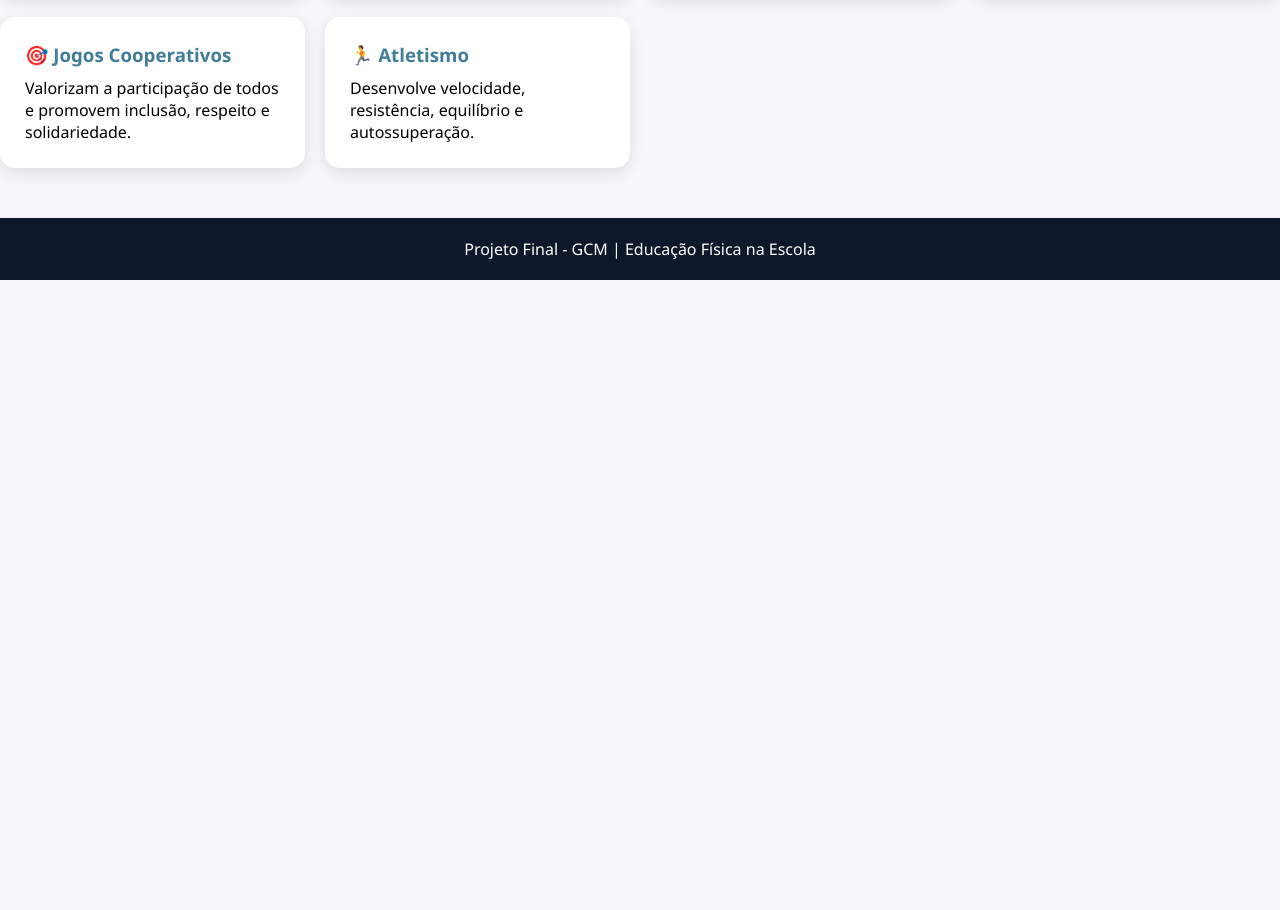
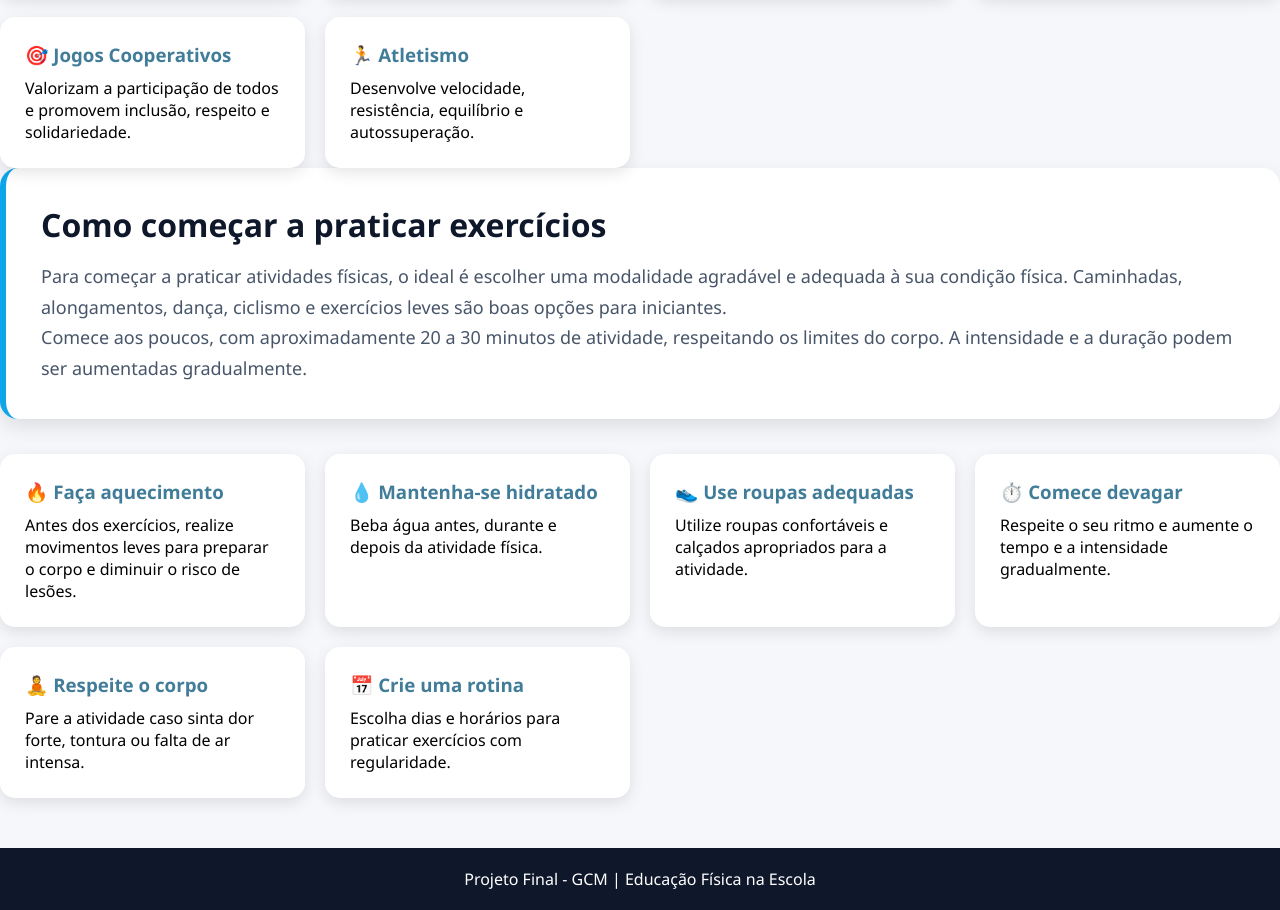
Before and after one commit to Gerencia-de-configuracao-e-mudancas/projeto-final-educacao-fisica-escolar, a plain HTML site: page esportes.html in a window 1280 px wide. Shown: the part 804-1714 px from the top of the page. Before the commit the page ends 1084 px from the top, so only its background shows below. Drawn offline with Linux system fonts and the light colour scheme.

Commit message:
ISSUE-14: Foram adicionadas recomendações para iniciantes, aquecimento, hidratação e prática segura de atividades físicas.

```diff
--- a/esportes.html
+++ b/esportes.html
@@ -67,7 +67,66 @@
       <p>Desenvolve velocidade, resistência, equilíbrio e autossuperação.</p>
     </div>
 
-  </section>
+  </section><section class="intro">
+  <h2>Como começar a praticar exercícios</h2>
+
+  <p>
+    Para começar a praticar atividades físicas, o ideal é escolher uma
+    modalidade agradável e adequada à sua condição física. Caminhadas,
+    alongamentos, dança, ciclismo e exercícios leves são boas opções para
+    iniciantes.
+  </p>
+
+  <p>
+    Comece aos poucos, com aproximadamente 20 a 30 minutos de atividade,
+    respeitando os limites do corpo. A intensidade e a duração podem ser
+    aumentadas gradualmente.
+  </p>
+</section>
+<section class="lista">
+  <div>
+    <h3>🔥 Faça aquecimento</h3>
+    <p>
+      Antes dos exercícios, realize movimentos leves para preparar o corpo
+      e diminuir o risco de lesões.
+    </p>
+  </div>
+
+  <div>
+    <h3>💧 Mantenha-se hidratado</h3>
+    <p>
+      Beba água antes, durante e depois da atividade física.
+    </p>
+  </div>
+
+  <div>
+    <h3>👟 Use roupas adequadas</h3>
+    <p>
+      Utilize roupas confortáveis e calçados apropriados para a atividade.
+    </p>
+  </div>
+
+  <div>
+    <h3>⏱️ Comece devagar</h3>
+    <p>
+      Respeite o seu ritmo e aumente o tempo e a intensidade gradualmente.
+    </p>
+  </div>
+
+  <div>
+    <h3>🧘 Respeite o corpo</h3>
+    <p>
+      Pare a atividade caso sinta dor forte, tontura ou falta de ar intensa.
+    </p>
+  </div>
+
+  <div>
+    <h3>📅 Crie uma rotina</h3>
+    <p>
+      Escolha dias e horários para praticar exercícios com regularidade.
+    </p>
+  </div>
+</section>
 
 </main>
 
```
